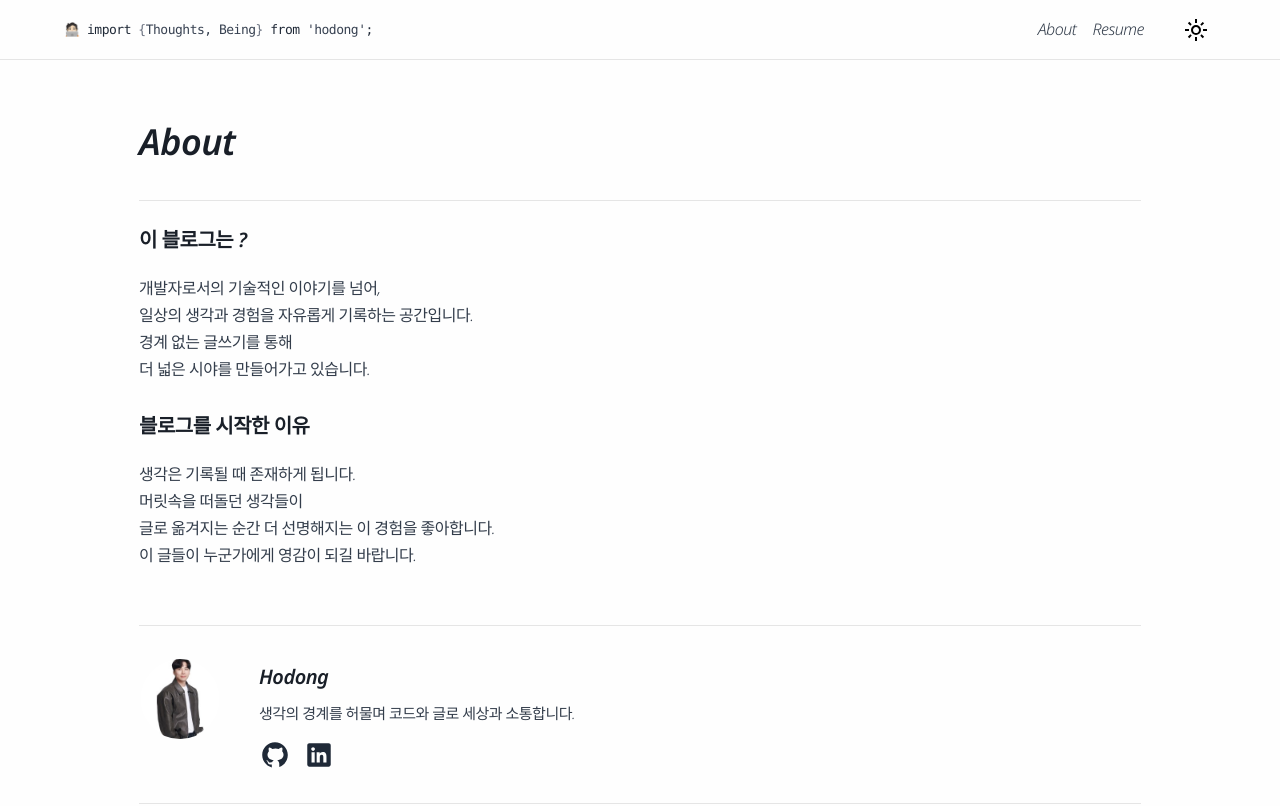
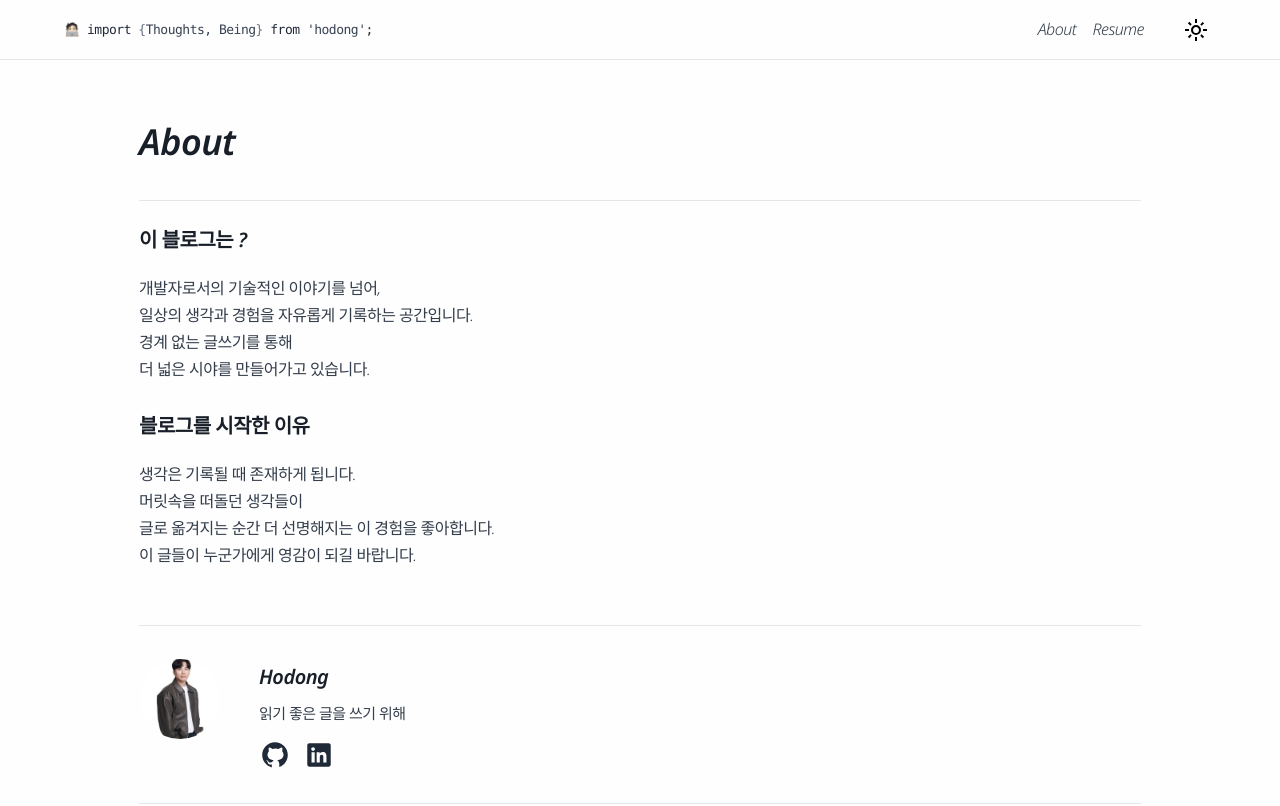
Before and after one commit to jeonghodong/blog, a Next.js app: page /about in a window 1280 px wide. Shown: the top 806 px of the page. Built offline with nearby package versions, Linux system fonts and the light colour scheme; a web font is replaced by a local one.

Commit message:
refactor: Update About page personal description

```diff
--- a/app/(route)/about/page.tsx
+++ b/app/(route)/about/page.tsx
@@ -62,7 +62,7 @@ const page = () => {
             Hodong
           </Typography>
           <Typography variant="body.200" className="mb-[8px]">
-            생각의 경계를 허물며 코드와 글로 세상과 소통합니다.
+            읽기 좋은 글을 쓰기 위해
           </Typography>
 
           {/* 소셜 버튼 영역 */}
```
